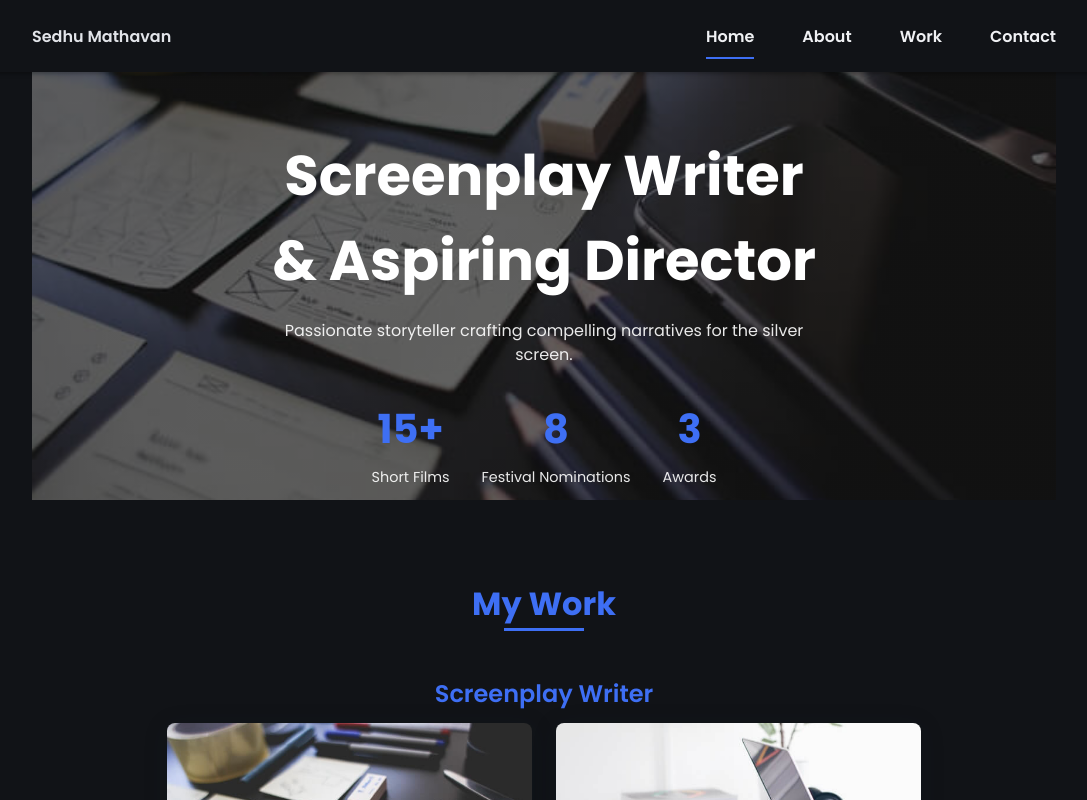
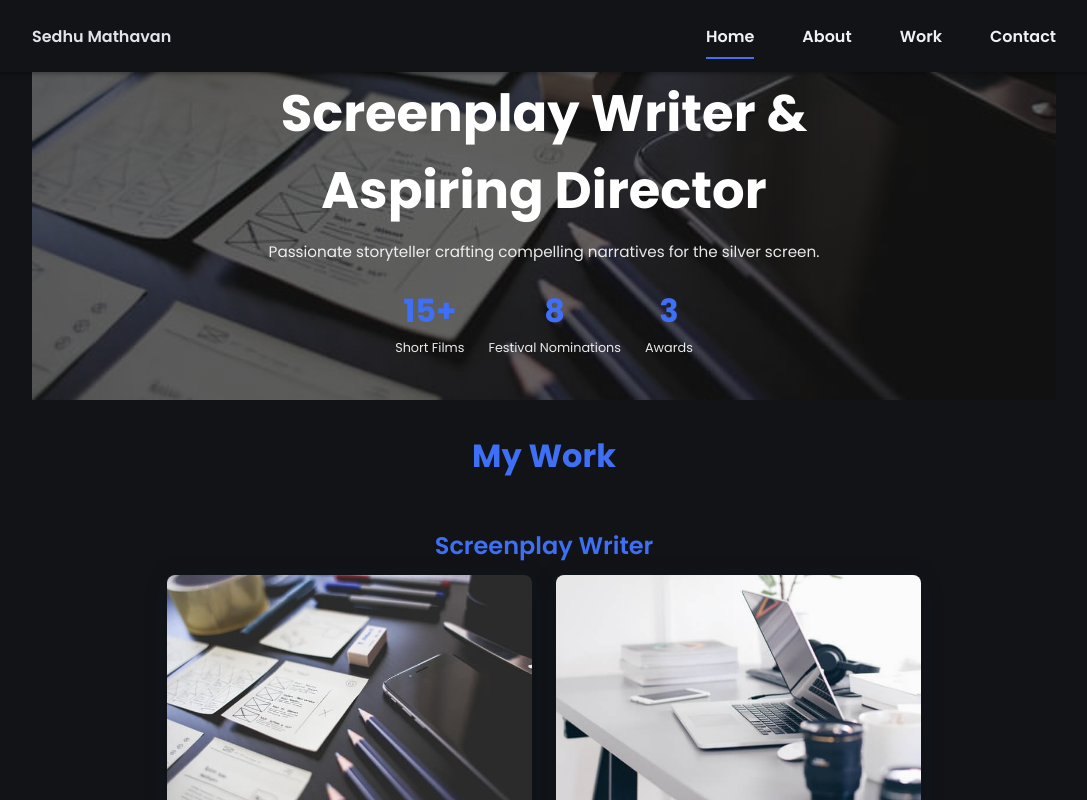
Before and after one commit to Rath2601/sedhu-mathavan-portfolio, a plain HTML site: page index.html in a window 1280 px wide. Shown: the top 800 px of the page, without its empty margins (96-1183 px from the left). Drawn offline with nearby package versions, Linux system fonts and the light colour scheme.

Commit message:
changed some minor content

```diff
--- a/assets/css/styles.css
+++ b/assets/css/styles.css
@@ -83,19 +83,11 @@ img {
   text-align: center;
 }
 .section-title::after {
-  position: absolute;
-  content: "";
-  width: 64px;
-  height: 0.18rem;
-  left: 0;
-  right: 0;
-  margin: auto;
-  top: 2rem;
-  background-color: var(--first-color);
+  display: none;
 }
 
 .section {
-  padding-top: 3rem;
+  padding-top: 2rem;
   padding-bottom: 2rem;
 }
 
@@ -183,8 +175,8 @@ img {
 
 /*===== HOME =====*/
 .home {
-  height: 70vh;
-  min-height: 500px;
+  height: 50vh;
+  min-height: 400px;
   background: linear-gradient(rgba(0, 0, 0, 0.6), rgba(0, 0, 0, 0.6)), url("../img/work1.jpg");
   background-repeat: no-repeat;
   background-position: center;
@@ -195,32 +187,34 @@ img {
   text-align: center;
   color: white;
   position: relative;
-  padding: 3rem 0;
+  padding: 1.5rem 0;
+  overflow: hidden;
 }
 
 .home__content {
   max-width: 600px;
-  padding: 1rem;
+  padding: 0.5rem;
 }
 
 .home__title {
-  font-size: 2.5rem;
+  font-size: 2.2rem;
   color: white;
-  margin-bottom: 1rem;
+  margin: 0 0 0.75rem 0;
   font-weight: 700;
+  display: inline-block;
 }
 
 .home__description {
-  font-size: 1rem;
-  line-height: 1.5;
-  margin-bottom: 2rem;
+  font-size: 0.95rem;
+  line-height: 1.4;
+  margin-bottom: 1.5rem;
   opacity: 0.9;
 }
 
 .home__stats {
   display: flex;
   justify-content: center;
-  gap: 2rem;
+  gap: 1.5rem;
   flex-wrap: wrap;
 }
 
@@ -230,14 +224,14 @@ img {
 
 .stat__number {
   display: block;
-  font-size: 2.5rem;
+  font-size: 2rem;
   font-weight: 700;
   color: var(--first-color);
-  margin-bottom: 0.5rem;
+  margin-bottom: 0.25rem;
 }
 
 .stat__label {
-  font-size: 0.9rem;
+  font-size: 0.8rem;
   opacity: 0.9;
   color: white;
   display: block;
@@ -330,6 +324,9 @@ img {
 }
 
 /* ===== WORK =====*/
+.work.section {
+  padding-top: 1rem;
+}
 .work__category {
   margin-bottom: 1rem;
 }
@@ -618,12 +615,13 @@ img {
     color: var(--second-color);
   }
   .home {
-    height: 60vh;
-    min-height: 450px;
-    padding: 4rem 0 2rem;
+    height: 50vh;
+    min-height: 400px;
+    padding: 2rem 0 1rem;
   }
+
   .home__title {
-    font-size: 3rem;
+    font-size: 2.8rem;
   }
   .about__container {
     padding-top: 2rem;
@@ -652,12 +650,13 @@ img {
     margin-right: auto;
   }
   .home {
-    height: 55vh;
-    min-height: 500px;
-    padding: 6rem 0 2rem;
+    height: 50vh;
+    min-height: 400px;
+    padding: 3rem 0 1rem;
   }
+
   .home__title {
-    font-size: 3.5rem;
+    font-size: 3.2rem;
   }
 }
 
--- a/index.html
+++ b/index.html
@@ -38,7 +38,7 @@
             <!--===== HOME =====-->
             <section class="home bd-grid" id="home">
                 <div class="home__content">
-                    <h3 class="home__title">Screenplay Writer & Aspiring Director</h3>
+                    <span class="home__title">Screenplay Writer & Aspiring Director</span>
                     <p class="home__description">
                         Passionate storyteller crafting compelling narratives for the silver screen.
                     </p>
```
